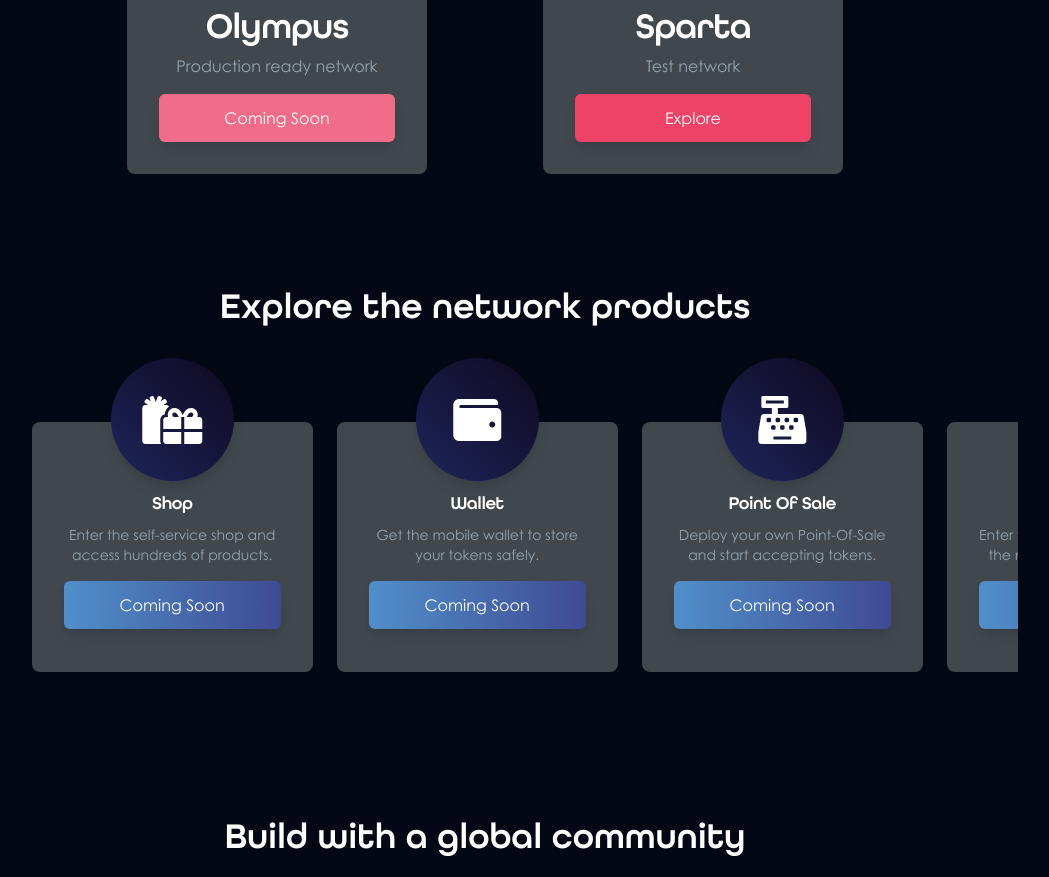
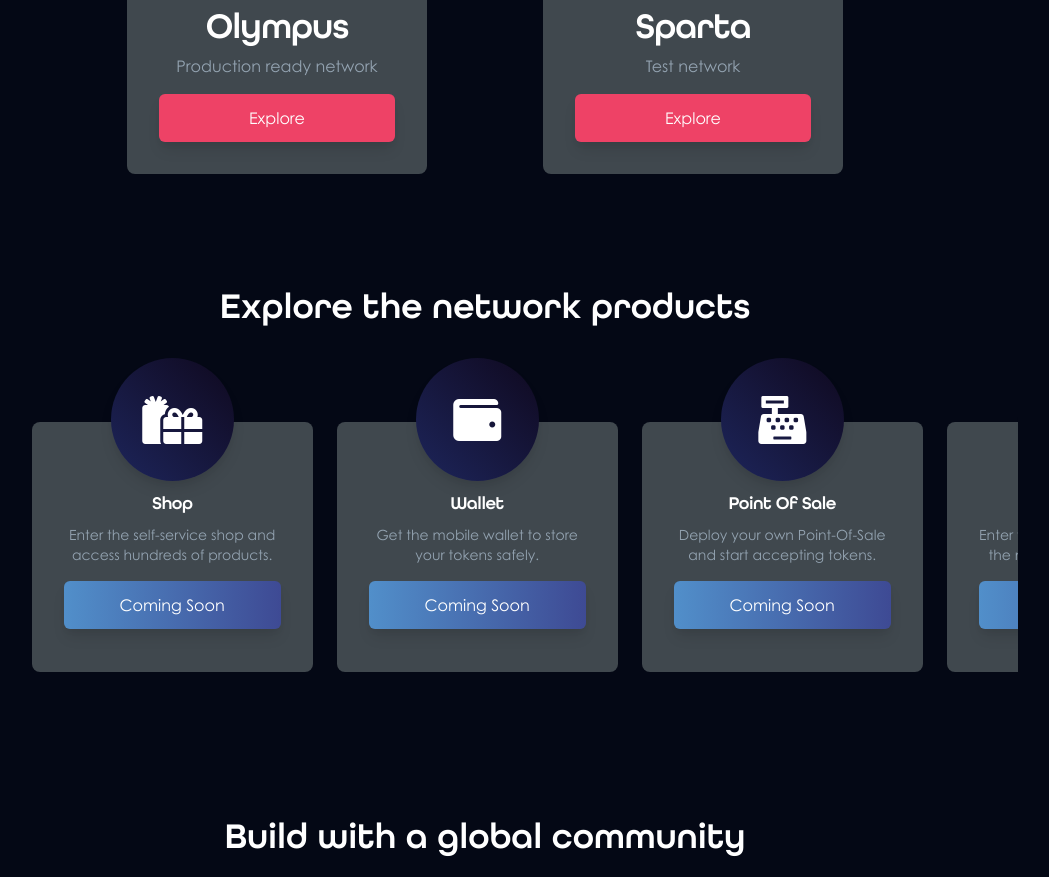
Before and after one commit to polischain/landing, a Next.js app: page / in a window 1280 px wide. Shown: the part 1218-2095 px from the top of the page, without its empty margins (155-1204 px from the left). Built offline with nearby package versions, Linux system fonts and the light colour scheme.

Commit message:
Update index.tsx

```diff
--- a/pages/index.tsx
+++ b/pages/index.tsx
@@ -61,9 +61,10 @@ export function Home(): JSX.Element {
                   </p>
                   <div className="rounded-md shadow-lg mt-4">
                     <a
-                      className="bg-contrast-200 text-white w-full flex items-center justify-center px-8 py-3 text-base font-medium rounded-md"
+                      href="https://explorer.polis.tech"
+                      className="bg-contrast-500 text-white w-full flex items-center justify-center px-8 py-3 text-base font-medium rounded-md"
                     >
-                      Coming Soon
+                      Explore
                     </a>
                   </div>
                 </div>
```
